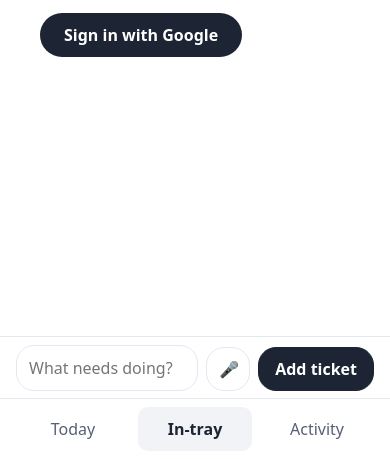
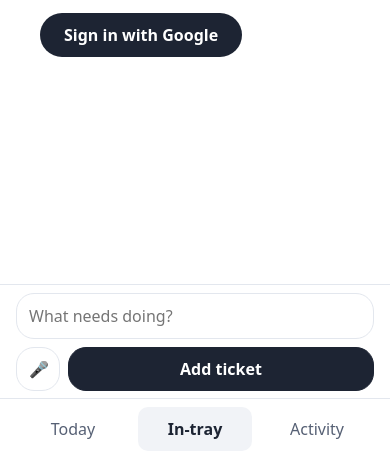
Before and after one commit to nick-thandi/life-os, a plain HTML site: page intray.html in a window 390 px wide. Shown: the part 385-844 px from the top of the page. Drawn offline with Linux system fonts and the light colour scheme.

Commit message:
In-tray: text box on its own row, mic and Add ticket below
Co-Authored-By: Claude Fable 5.2 <noreply@anthropic.com>
Claude-Session: https://claude.ai/code/session_01SyBprRMWQySxxrQCvvMqXm

```diff
--- a/styles.css
+++ b/styles.css
@@ -210,3 +210,12 @@ body.tv .card-head .summary { display: none; }
 details.hint summary { cursor: pointer; min-height: var(--tap); display: flex; align-items: center; }
 .add button.go { background: var(--ink); color: var(--bg); border-color: var(--ink); }
 .gate button, .btn-primary { background: var(--ink); color: var(--bg); }
+
+/* In-tray capture bar: the text box gets its own row; mic and Add ticket sit underneath */
+.add { grid-template-columns: var(--tap) 1fr; align-items: stretch; }
+.add textarea { grid-column: 1 / -1; width: 100%; }
+.add button.go { width: 100%; }
+@media (max-width: 767px) {
+  body:has(.add) { padding-bottom: calc(var(--tap) * 3 + var(--space-7) + env(safe-area-inset-bottom)); }
+  .preview { bottom: calc(var(--tap) * 3 + var(--space-6) + var(--space-2) + env(safe-area-inset-bottom)); }
+}
```
